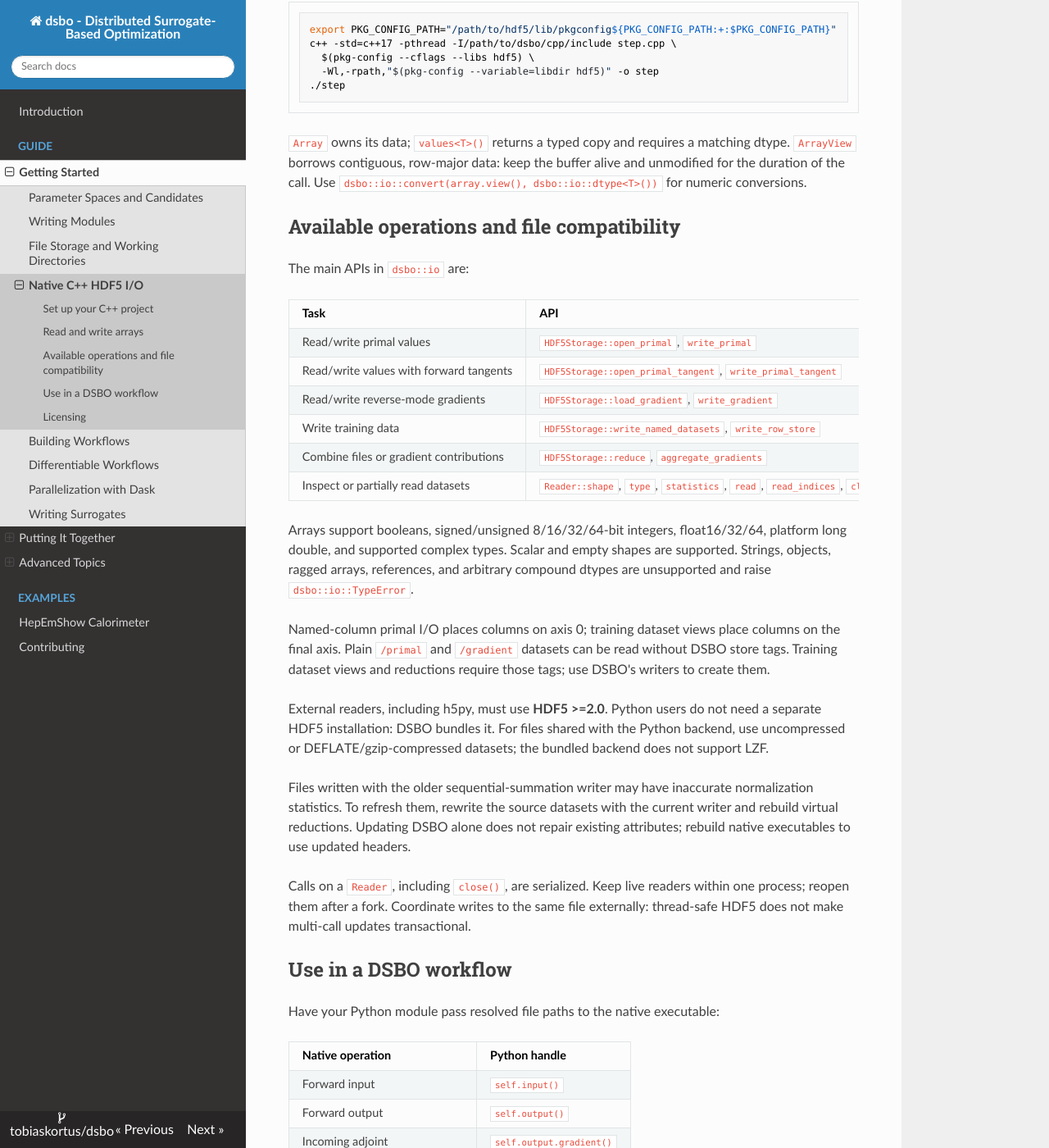
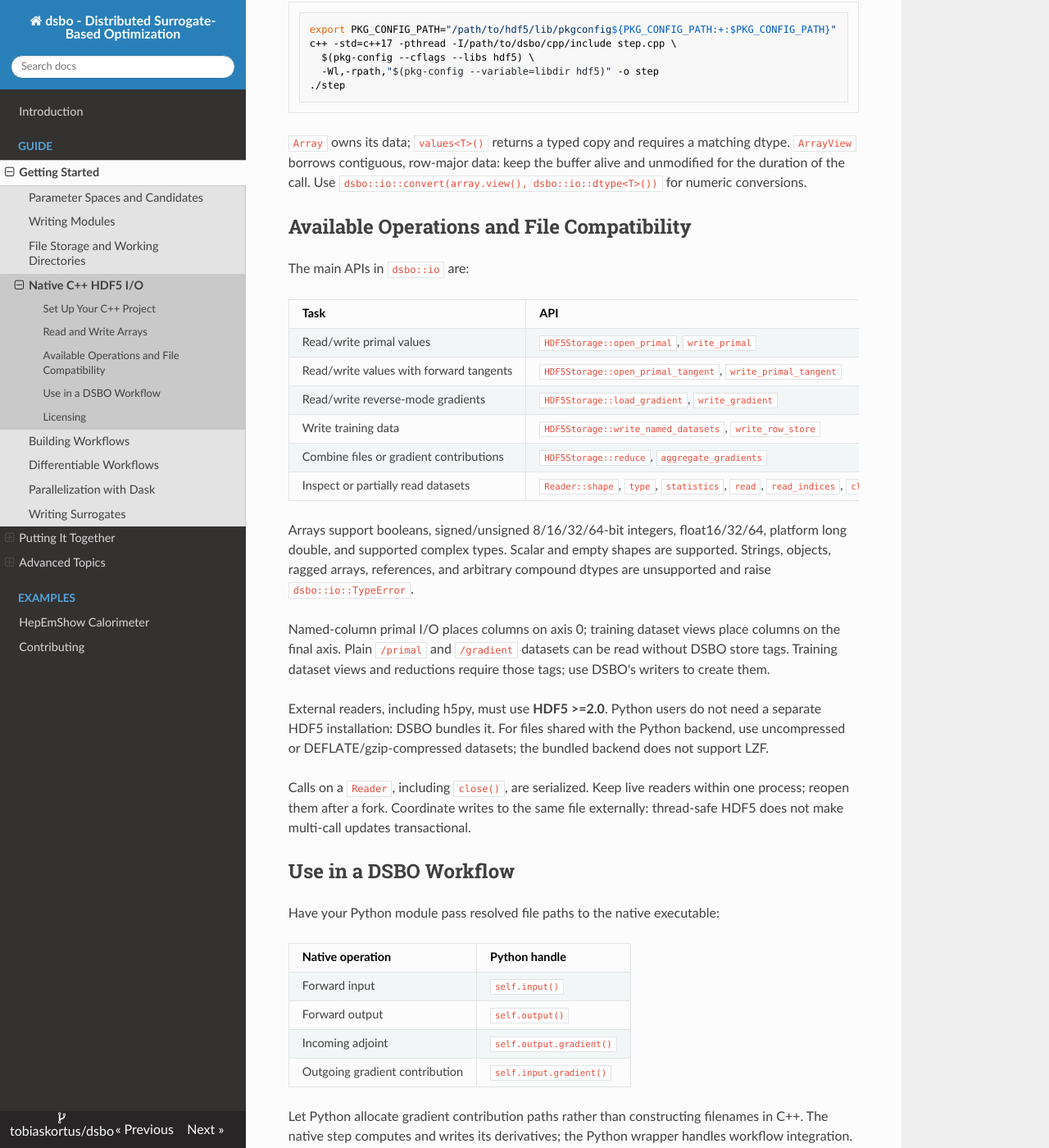
Before and after one commit to tobiaskortus/dsbo, an MkDocs documentation site: the page built from docs/guide/native_io.md, in a window 1280 px wide and 1400 px high, scrolled down 1131 px. Shown: the whole window at 82% size. Built offline with MkDocs 1.6.1, drawn with Linux system fonts in a browser that asks for light colours; nearby versions of some CDN libraries; some of the changed text lies outside the part shown.

Commit message:
Style adjustments and corrections in native I/O documentation

```diff
--- a/docs/guide/native_io.md
+++ b/docs/guide/native_io.md
@@ -4,7 +4,7 @@ Use DSBO's header-only C++17 HDF5 backend to read and write workflow files from
 your own C++ code. Native executables can run without Python, including in
 containers. DSBO's Python implementation uses this same backend via **pybind11**.
 
-## Set up your C++ project
+## Set Up Your C++ Project
 
 You need a C++17 compiler and **HDF5 >=2.0 with thread safety enabled**. Use a
 prebuilt thread-safe installation or build HDF5 with
@@ -22,7 +22,7 @@ Headers are also available in installed wheels under
 For editable installs, use the checkout's `cpp/include/`. Link your application
 to its own HDF5 installation, not the Python extension's bundled libraries.
 
-## Read and write arrays
+## Read and Write Arrays
 
 Save this as `step.cpp`; it writes a primal array and reads its values back:
 
@@ -58,7 +59,7 @@ dtype. `ArrayView` borrows contiguous, row-major data: keep the buffer alive and
 unmodified for the duration of the call. Use
 `dsbo::io::convert(array.view(), dsbo::io::dtype<T>())` for numeric conversions.
 
-## Available operations and file compatibility
+## Available Operations and File Compatibility
 
 The main APIs in `dsbo::io` are:
 
@@ -86,16 +87,11 @@ need a separate HDF5 installation: DSBO bundles it. For files shared with the
 Python backend, use uncompressed or DEFLATE/gzip-compressed datasets; the bundled
 backend does not support LZF.
 
-Files written with the older sequential-summation writer may have inaccurate
-normalization statistics. To refresh them, rewrite the source datasets with the
-current writer and rebuild virtual reductions. Updating DSBO alone does not
-repair existing attributes; rebuild native executables to use updated headers.
-
 Calls on a `Reader`, including `close()`, are serialized. Keep live readers
 within one process; reopen them after a fork. Coordinate writes to the same
 file externally: thread-safe HDF5 does not make multi-call updates transactional.
 
-## Use in a DSBO workflow
+## Use in a DSBO Workflow
 
 Have your Python module pass resolved file paths to the native executable:
 
```
Also changed, not shown: other parts of docs/guide/native_io.md (+4 -3 lines).
